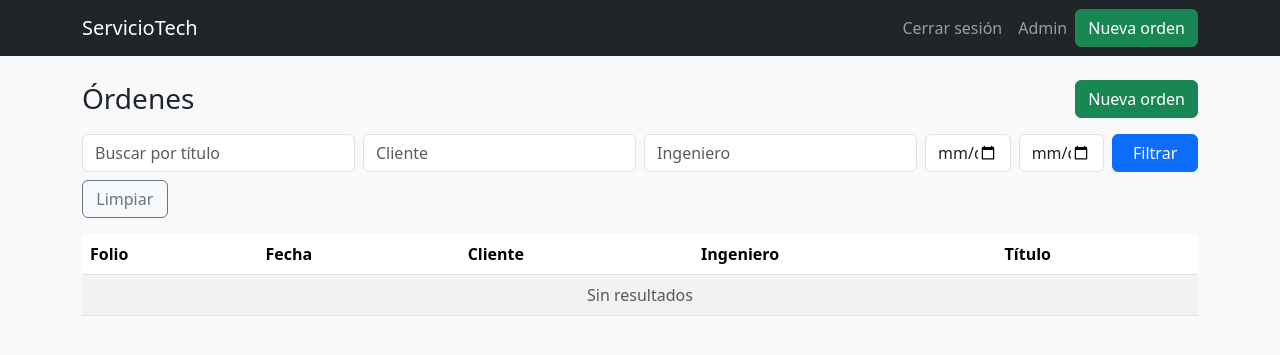
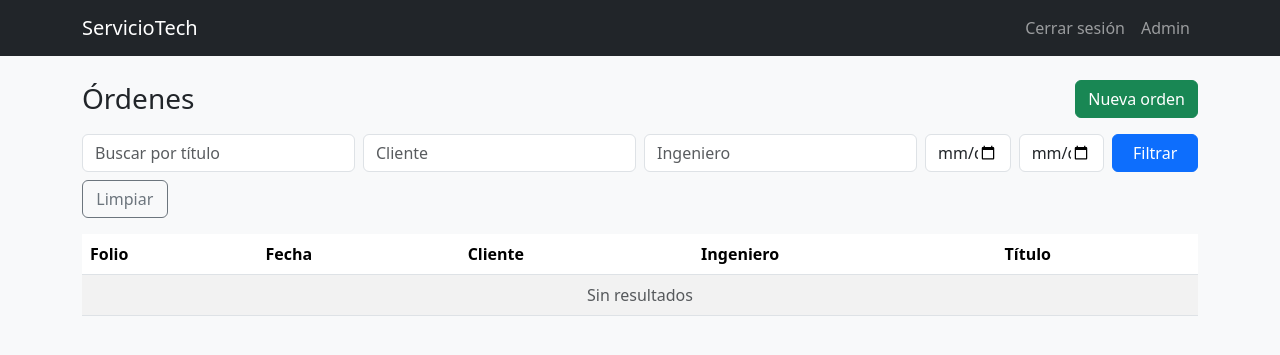
Before and after one commit to charlyycastro/ServicioTech, a Django app: page / in a window 1280 px wide. Shown: the top 355 px of the page. Run offline with Django 5.2, Linux system fonts and the light colour scheme; the visitor is signed in with stand-in values (Sample User, id 1); data that the repository does not hold is empty.

Commit message:
4/11/205

```diff
--- a/templates/orders/base.html
+++ b/templates/orders/base.html
@@ -3,10 +3,7 @@
 <html lang="es">
 <head>
   <meta charset="utf-8">
-  <meta
-    name="viewport"
-    content="width=device-width, initial-scale=1, maximum-scale=1"
-  >
+  <meta name="viewport" content="width=device-width, initial-scale=1, maximum-scale=1">
   <title>{% block title %}ServicioTech{% endblock %}</title>
 
   <!-- Bootstrap primero -->
@@ -17,27 +14,18 @@
 </head>
 <body class="bg-light">
   <script defer src="{% static 'orders/equipos.js' %}"></script>
+
   <nav class="navbar navbar-expand-lg navbar-dark bg-dark mb-4">
     <div class="container">
       <a class="navbar-brand" href="{% url 'orders:list' %}">ServicioTech</a>
-
-      <!-- Botón SIEMPRE visible en pantallas grandes (solo si hay sesión) -->
-      {% if user.is_authenticated %}
-        <a class="btn btn-success order-lg-2 ms-auto d-none d-lg-inline-flex"
-           href="{% url 'orders:create' %}">Nueva orden</a>
-      {% endif %}
 
       <button class="navbar-toggler ms-2" type="button" data-bs-toggle="collapse" data-bs-target="#mainNav">
         <span class="navbar-toggler-icon"></span>
       </button>
 
-      <div class="collapse navbar-collapse order-lg-1" id="mainNav">
+      <div class="collapse navbar-collapse" id="mainNav">
         <ul class="navbar-nav ms-auto align-items-lg-center">
-          <!-- Botón dentro del menú para móviles -->
           {% if user.is_authenticated %}
-            <li class="nav-item me-2 d-lg-none">
-              <a class="btn btn-success w-100" href="{% url 'orders:create' %}">Nueva orden</a>
-            </li>
             <li class="nav-item">
               <a class="nav-link" href="{% url 'logout' %}">Cerrar sesión</a>
             </li>
@@ -57,8 +45,7 @@
   </main>
 
   <script src="https://cdn.jsdelivr.net/npm/bootstrap@5.3.3/dist/js/bootstrap.bundle.min.js"></script>
-  <!-- Tu JS (firma, etc.) -->
-
+  <!-- JS de firma (solo actúa si existe el canvas en la página) -->
   <script defer src="{% static 'orders/signature.js' %}"></script>
 </body>
 </html>
```
